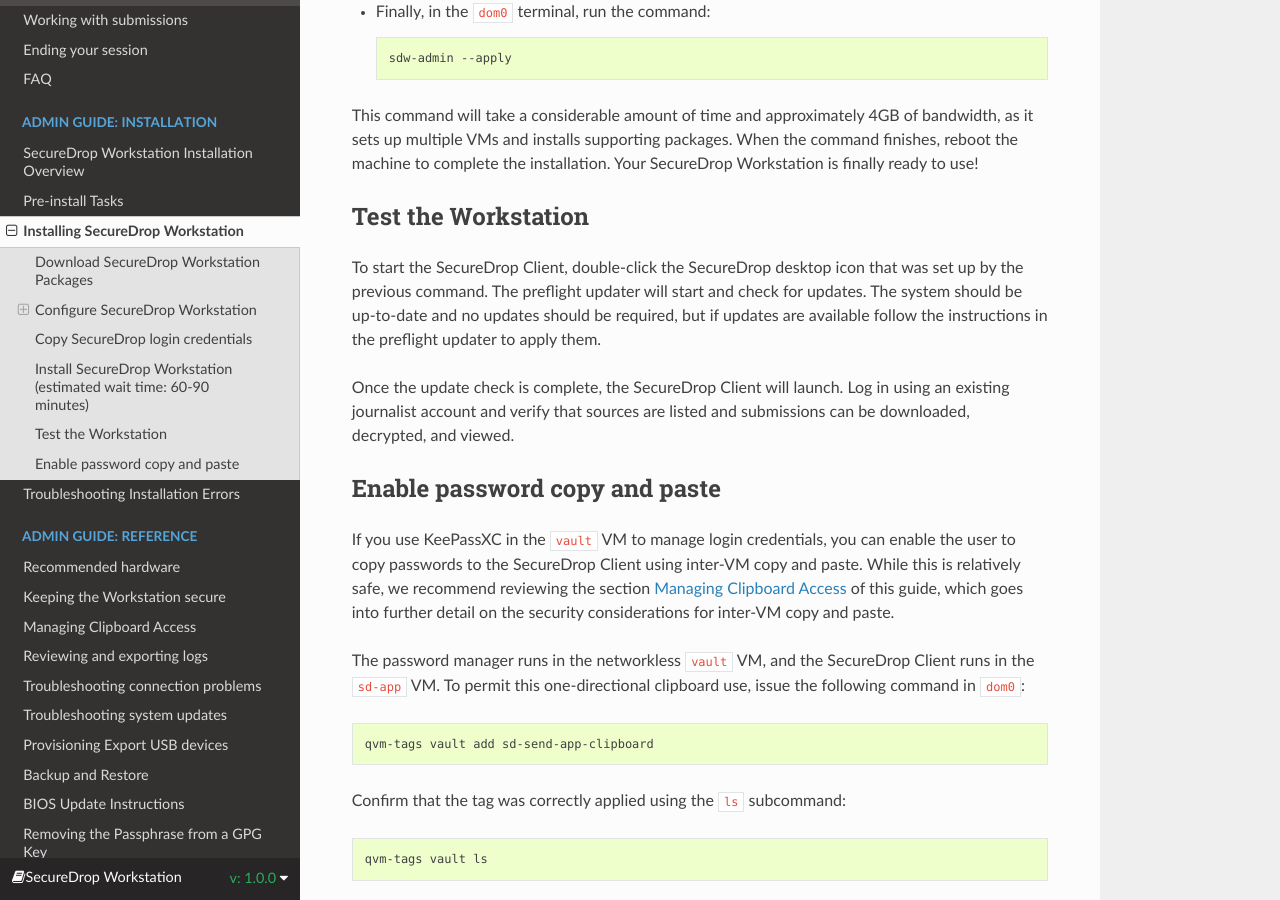
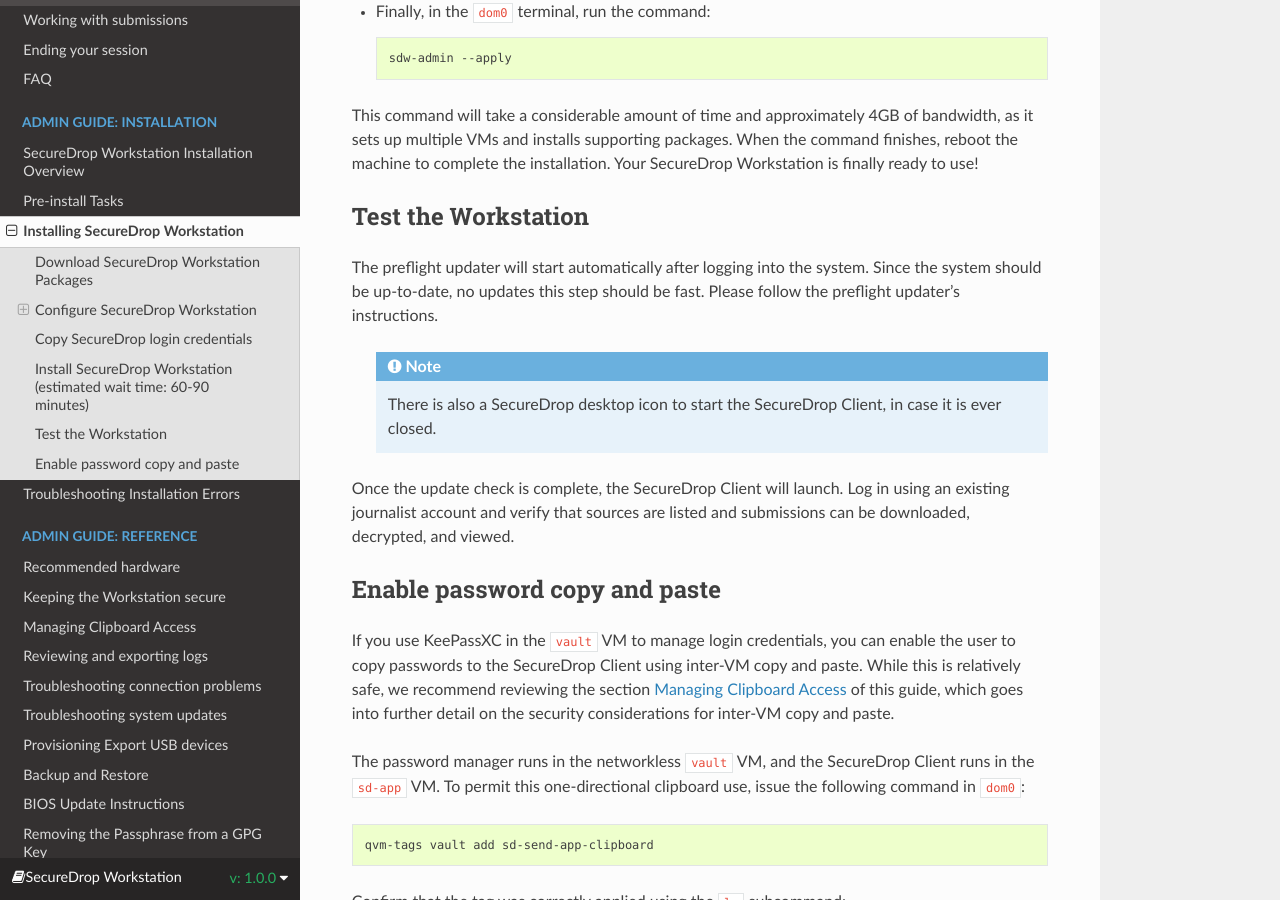
Before and after one commit to freedomofpress/securedrop-workstation-docs, a Sphinx documentation site: the page built from docs/admin/install/install.rst, in a window 1280 px wide and 900 px high, scrolled down 6334 px. Built offline with Sphinx 7.4.7 and the Read the Docs theme 3.1.0, drawn with Linux system fonts in a browser that asks for light colours.

Commit message:
Reflect updater showing up on first reboot
The preflight-updater always shows even on the first reboot
after installing the workstation. This changes the language to
reflect this fact and moves the desktop icon to a note.

```diff
--- a/docs/admin/install/install.rst
+++ b/docs/admin/install/install.rst
@@ -216,7 +216,11 @@
 Test the Workstation
 ~~~~~~~~~~~~~~~~~~~~
 
-To start the SecureDrop Client, double-click the SecureDrop desktop icon that was set up by the previous command. The preflight updater will start and check for updates. The system should be up-to-date and no updates should be required, but if updates are available follow the instructions in the preflight updater to apply them.
+The preflight updater will start automatically after logging into the system. Since the system should be up-to-date, no updates this step should be fast. Please follow the preflight updater's instructions.
+
+  .. note::
+
+    There is also a SecureDrop desktop icon to start the SecureDrop Client, in case it is ever closed.
 
 Once the update check is complete, the SecureDrop Client will launch. Log in using an existing journalist account and verify that sources are listed and submissions can be downloaded, decrypted, and viewed.
 
```
